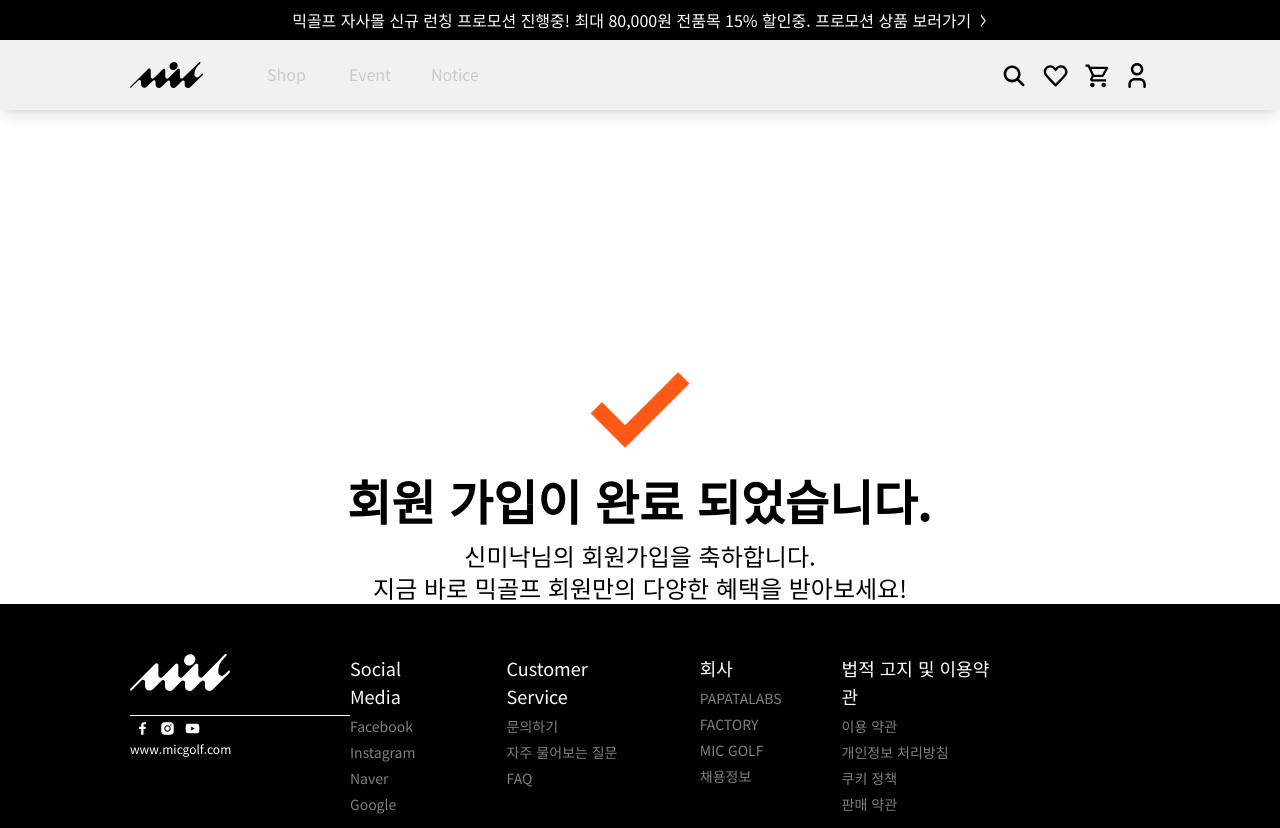
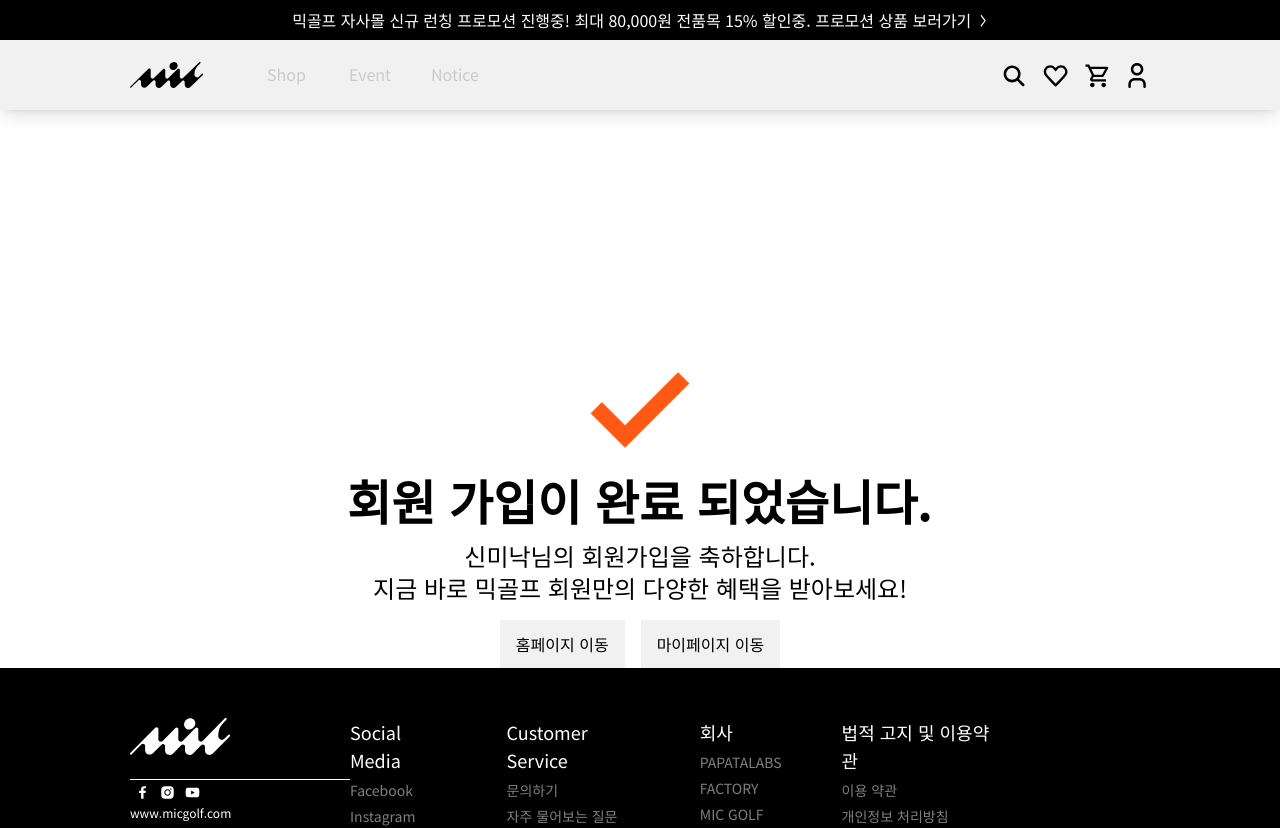
Before and after one commit to MICGolf/frontend, a React (Vite) app: page /signup/complete in a window 1280 px wide. Shown: the top 828 px of the page. Built offline with nearby package versions, Linux system fonts and the light colour scheme.

Commit message:
design: 회원가입 성공 페이지 이동경로 추가

```diff
--- a/src/pages/auth/SignUpCompletePage.tsx
+++ b/src/pages/auth/SignUpCompletePage.tsx
@@ -1,8 +1,10 @@
 import { user } from '@/assets/dummys/user';
 import signupCompleteCheck from '@/assets/icons/signupCompleteCheck.svg';
+import { Link, replace } from 'react-router-dom';
 
 const SignUpCompletePage = () => {
   return (
+    <div>
       <div className='flex flex-col items-center justify-center gap-4 pt-[250px]'>
         <img src={signupCompleteCheck} alt='로그인 성공 체크표시' />
         <div className='text-5xl font-[700]'>회원 가입이 완료 되었습니다.</div>
@@ -11,6 +13,16 @@
           <p className='text-2xl'>지금 바로 믹골프 회원만의 다양한 혜택을 받아보세요!</p>
         </div>
       </div>
+
+      <div className='mt-4 flex justify-center gap-4'>
+        <Link to={'/'} className='hover:bg-gray bg-gray100 px-4 py-3 hover:bg-black hover:text-white'>
+          홈페이지 이동
+        </Link>
+        <Link to={'/mypage'} className='hover:bg-gray400 bg-gray100 px-4 py-3 hover:bg-black hover:text-white'>
+          마이페이지 이동
+        </Link>
+      </div>
+    </div>
   );
 };
 
--- a/src/pages/auth/SignUpPage.tsx
+++ b/src/pages/auth/SignUpPage.tsx
@@ -1,6 +1,9 @@
+import { useNavigate } from 'react-router-dom';
 import { SignUpModalType } from './types';
 
 const SignUpPage = () => {
+  const navigate = useNavigate();
+
   const handleModalOpen = (type: SignUpModalType) => {
     switch (type) {
       case '개인정보': {
@@ -14,6 +17,10 @@
     }
   };
 
+  const handleSignUpSubmit = () => {
+    navigate('/signup/complete', { replace: true });
+  };
+
   return (
     <div className='mx-auto flex max-w-[700px] flex-col gap-[64px] py-[88px]'>
       {/* section 1 */}
@@ -21,7 +28,7 @@
 
       {/* section 2 */}
       <div>
-        <form className='flex flex-col gap-[64px]'>
+        <form onSubmit={() => handleSignUpSubmit()} className='flex flex-col gap-[64px]'>
           {/* step 1 */}
           <div className='flex flex-col gap-[10px]'>
             <div className='text-2xl'>회원 정보</div>
@@ -113,9 +120,6 @@
           </div>
         </form>
       </div>
-
-      {/* section 3 */}
-      <div className='border-t border-gray200 py-[78px] text-[30px]'></div>
     </div>
   );
 };
```
Lines whose indentation alone changed are shown as unchanged.
